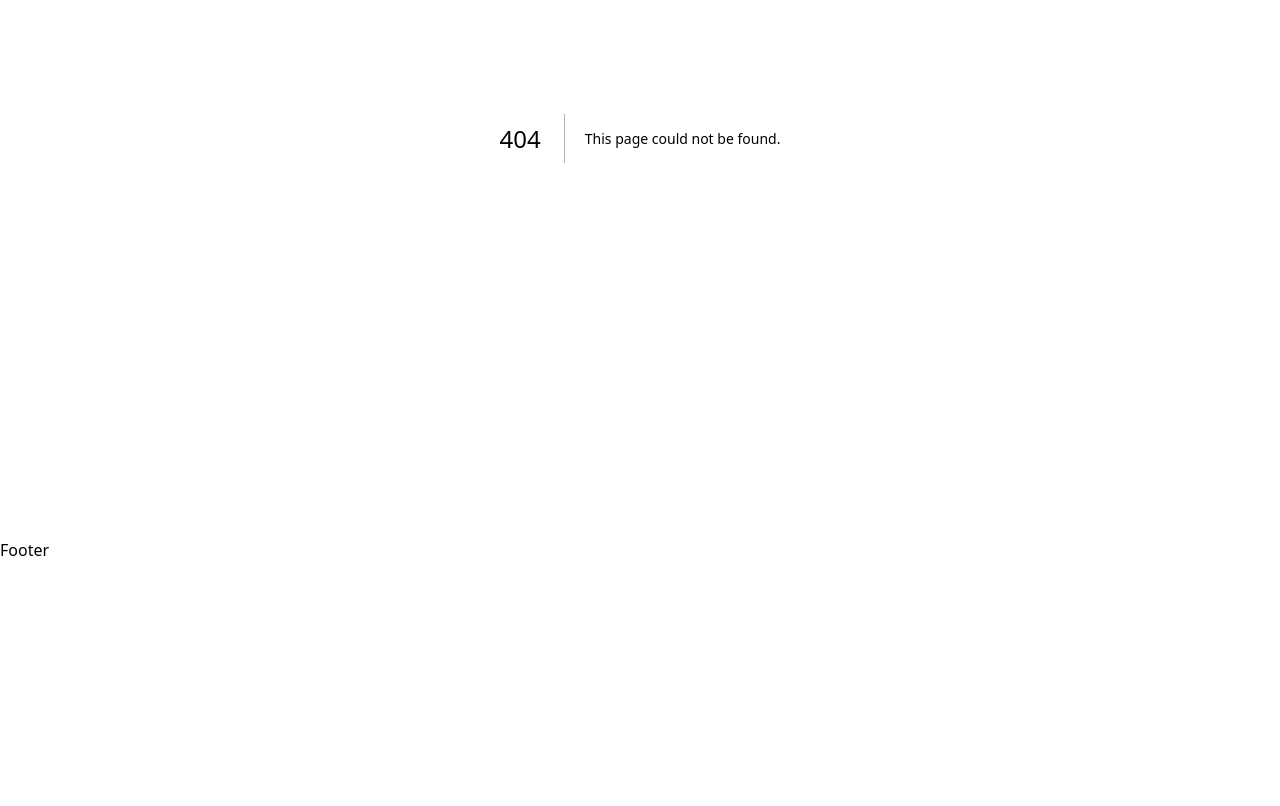
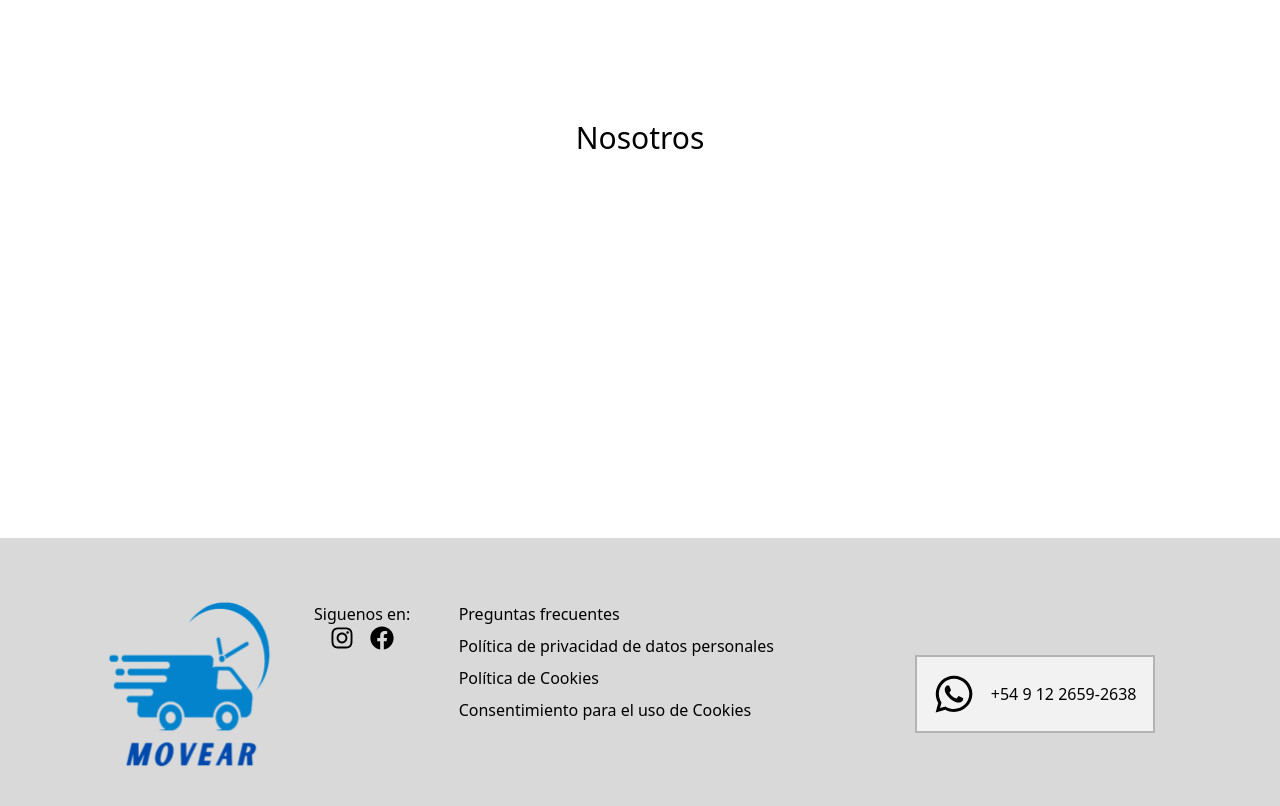
Before and after one commit to Nelsondmondragon/s7-12-m-javareact, a Next.js app in the folder frontend/: page /about in a window 1280 px wide. Before the commit this address had no page. Shown: the part 360-1166 px from the top of the page. Before the commit the page ends 922 px from the top, so only its background shows below. Built offline with nearby package versions, Linux system fonts and the light colour scheme.

Commit message:
ft-footer

```diff
--- /dev/null
+++ b/frontend/src/app/about/page.tsx
@@ -0,0 +1,7 @@
+export default function About() {
+  return (
+    <section className="min-h-screen flex justify-center items-center">
+      <h2 className="text-3xl"> Nosotros </h2>
+    </section>
+  );
+}
--- /dev/null
+++ b/frontend/src/app/middlewares.ts
@@ -0,0 +1,12 @@
+import { NextResponse } from 'next/server';
+import type { NextRequest } from 'next/server';
+
+// This function can be marked `async` if using `await` inside
+export function middleware(request: NextRequest) {
+  return NextResponse.redirect(new URL('/login', request.url));
+}
+
+// See "Matching Paths" below to learn more
+export const config = {
+  matcher: '/about',
+};
--- a/frontend/src/components/Footer/index.tsx
+++ b/frontend/src/components/Footer/index.tsx
@@ -1,4 +1,67 @@
+import Image from 'next/image';
+import { FaFacebook, FaInstagram, FaWhatsapp } from 'react-icons/fa';
+
 type Props = {};
 export const Footer = (props: Props) => {
-  return <div>Footer</div>;
+  return (
+    <footer className="bg-gray-300 p-16 text-black">
+      <div className="grid grid-cols-1 md:grid-cols-3 gap-8 w-full">
+        <div className="flex">
+          <Image
+            src={'/assets/images/logo_tr.png'}
+            alt="logo"
+            width={250}
+            height={185}
+          />
+          <div>
+            <p>Siguenos en:</p>
+            <div className="flex justify-center items-center space-x-4">
+              <span>
+                <FaInstagram size={24} />
+              </span>
+              <span>
+                <FaFacebook size={24} />
+              </span>
+            </div>
+          </div>
+        </div>
+        <div className="flex">
+          <div className="flex-col w-full">
+            <p
+              onClick={() => console.log('ir a preguntas frecuentes')}
+              className="cursor-pointer mb-2 hover:underline hover:text-black/80"
+            >
+              Preguntas frecuentes
+            </p>
+            <p
+              onClick={() => console.log('ir a preguntas frecuentes')}
+              className="cursor-pointer mb-2 hover:underline hover:text-black/80"
+            >
+              Política de privacidad de datos personales
+            </p>
+            <p
+              onClick={() => console.log('ir a preguntas frecuentes')}
+              className="cursor-pointer mb-2 hover:underline hover:text-black/80"
+            >
+              Política de Cookies
+            </p>
+            <p
+              onClick={() => console.log('ir a preguntas frecuentes')}
+              className="cursor-pointer mb-2 hover:underline hover:text-black/80"
+            >
+              Consentimiento para el uso de Cookies
+            </p>
+          </div>
+        </div>
+        <div className="flex justify-center items-center">
+          <div className="flex justify-center items-center space-x-4 bg-gray-100 border-2 border-gray-500 p-4">
+            <span>
+              <FaWhatsapp size={42} />
+            </span>
+            <span>+54 9 12 2659-2638</span>
+          </div>
+        </div>
+      </div>
+    </footer>
+  );
 };
--- a/frontend/src/components/Header/index.tsx
+++ b/frontend/src/components/Header/index.tsx
@@ -43,10 +43,10 @@ export const Header = () => {
             <Link href="/booking">Vehículos</Link>
           </li>
           <li className="headerLink">
-            <Link href="/quotes">Servicios</Link>
+            <Link href="/services">Servicios</Link>
           </li>
           <li className="headerLink">
-            <Link href="/conditions">Nosotros</Link>
+            <Link href="/about">Nosotros</Link>
           </li>
           <li className="headerLink">
             <Link href="/contact">Contacto</Link>
--- a/frontend/tailwind.config.js
+++ b/frontend/tailwind.config.js
@@ -20,7 +20,8 @@ module.exports = {
           700: '#CCA000',
         },
         gray: {
-          300: '#FFDC5C',
+          100: '#f2f2f2',
+          300: '#D9D9D9',
           500: '#B3B3B3',
           700: '#CCA000',
         },
```
Also changed, not shown: frontend/public/assets/images/logo_tr.png (added).
